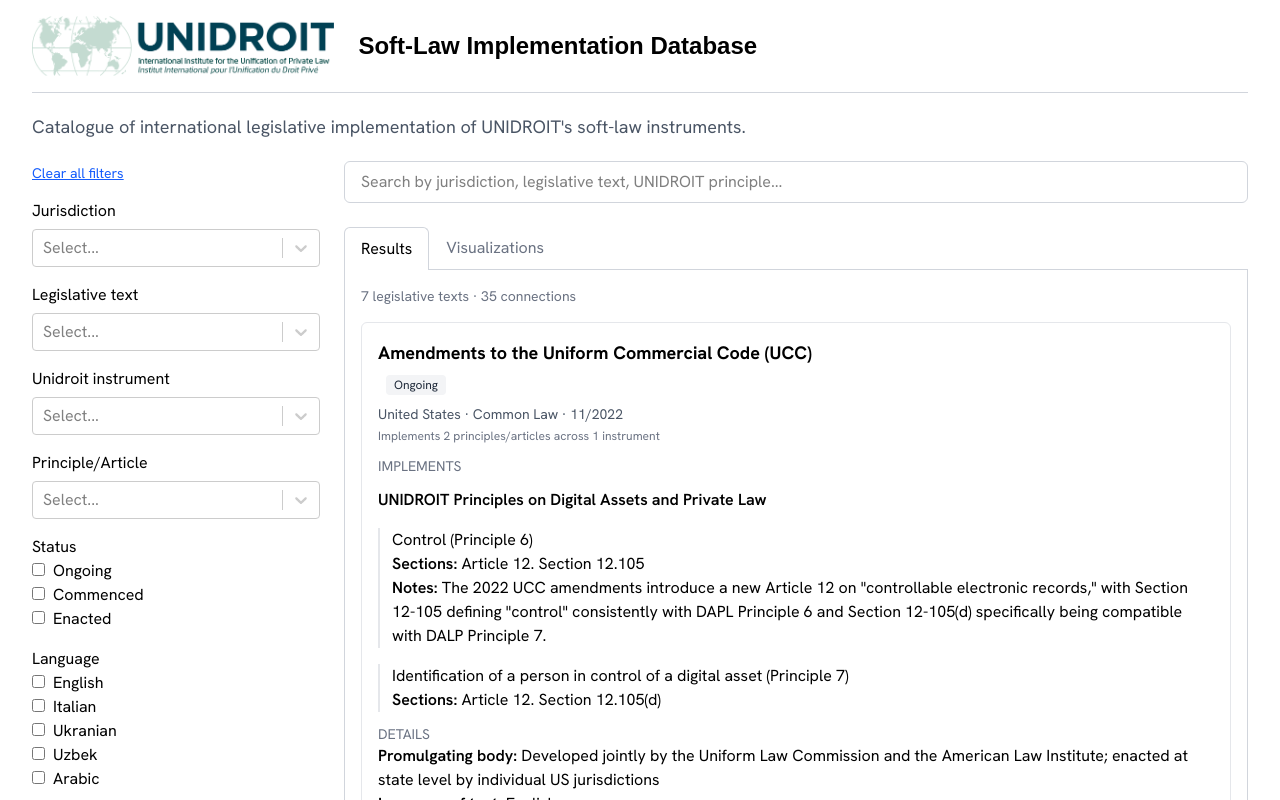
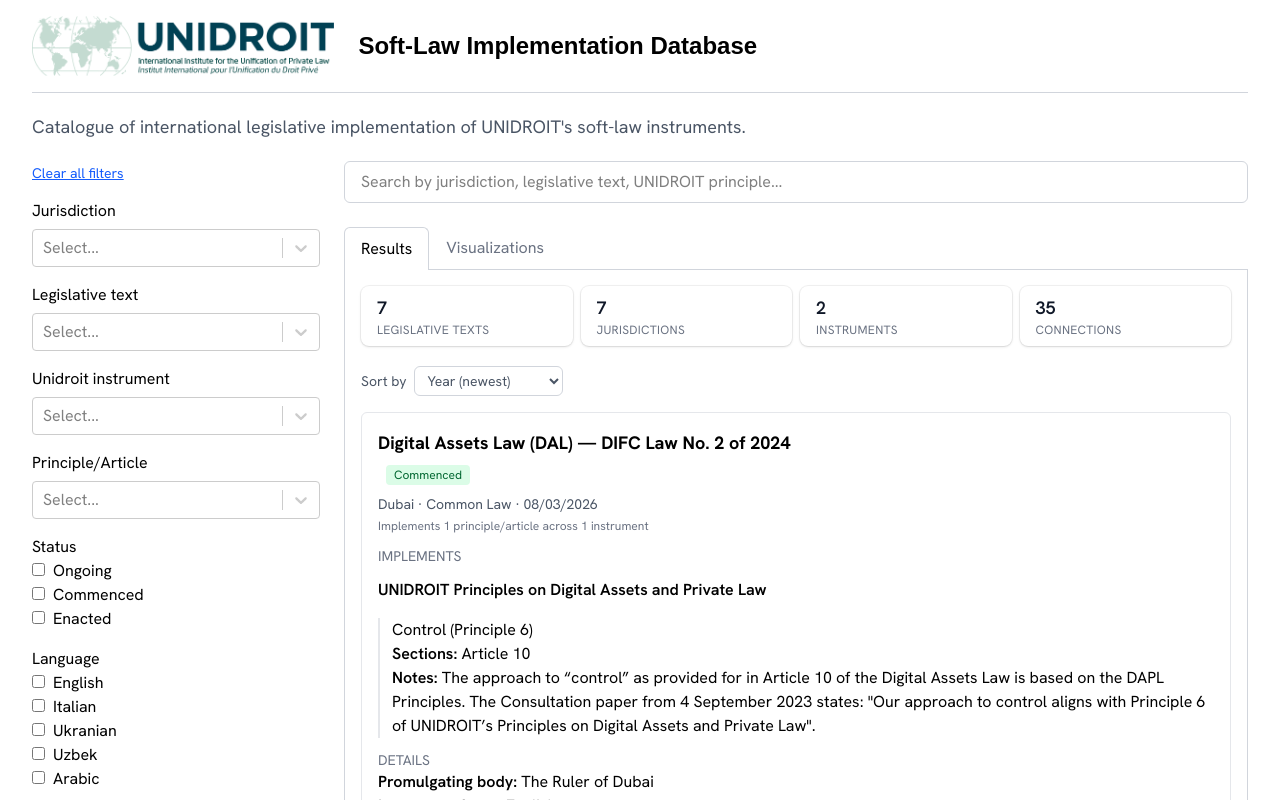
Before and after one commit to juliahuergo/unidroit-legislative-implementation-website, a React (Vite) app in the folder unidroit/: page / in a window 1280 px wide. Shown: the top 800 px of the page. Built offline with nearby package versions, Linux system fonts and the light colour scheme; a web font is replaced by a local one; what react-plotly.js would draw is missing.

Commit message:
New features added: sorting results, more information on the results obtained, new chart: graph of connections, saving filters when refreshing

```diff
--- a/unidroit/src/App.jsx
+++ b/unidroit/src/App.jsx
@@ -110,7 +110,8 @@
 }
 
 function App() {
-  //We define the variables we'll then display
+
+  const params = new URLSearchParams(window.location.search)
 
   //All the objects are stored in data
   const [data, setData] = useState([])
@@ -128,16 +129,17 @@
 
 
   //FROM the filters (the ones that the user chooses)
-  const [jurisdictions, setJurisdictions] = useState([])
-  const [texts, setTexts] = useState([])
-  const [instruments, setInstruments] = useState([])
-  const [principles, setPrinciples] = useState([])
-  const [languages, setLanguages] = useState([])
-  const [statuses, setStatuses] = useState([])
-  const [systems, setSystems] = useState([])
-  const [searched, setSearched] = useState("")
-  const [fromYear, setFromYear] = useState("")
-  const [toYear, setToYear] = useState("")
+  const [jurisdictions, setJurisdictions] = useState(() => params.getAll("jurisdiction"))
+  const [texts, setTexts] = useState(() => params.getAll("text"))
+  const [instruments, setInstruments] = useState(() => params.getAll("instrument"))
+  const [principles, setPrinciples] = useState(() => params.getAll("principle"))
+  const [languages, setLanguages] = useState(() => params.getAll("language"))
+  const [statuses, setStatuses] = useState(() => params.getAll("status"))
+  const [systems, setSystems] = useState(() => params.getAll("system"))
+  const [searched, setSearched] = useState(() => params.get("q") || "")
+  const [fromYear, setFromYear] = useState(() => params.get("from") || "")
+  const [toYear, setToYear] = useState(() => params.get("to") || "")
+  const [sortBy, setSortBy] = useState(() => params.get("sort") || "year-desc")
 
   //For the visualizations/results tabs
   const [activeTab, setActiveTab] = useState("results")
@@ -158,6 +160,25 @@
     setToYear("");
   }
 
+  useEffect(() => {
+    const p = new URLSearchParams()
+    jurisdictions.forEach(v => p.append("jurisdiction", v))
+    texts.forEach(v => p.append("text", v))
+    instruments.forEach(v => p.append("instrument", v))
+    principles.forEach(v => p.append("principle", v))
+    languages.forEach(v => p.append("language", v))
+    statuses.forEach(v => p.append("status", v))
+    systems.forEach(v => p.append("system", v))
+    if (searched) p.set("q", searched)
+    if (fromYear) p.set("from", fromYear)
+    if (toYear) p.set("to", toYear)
+    if (sortBy !== "year-desc") p.set("sort", sortBy)
+
+    const qs = p.toString()
+    window.history.replaceState(null, "", qs ? `?${qs}` : window.location.pathname)},
+    [jurisdictions, texts, instruments, principles, languages, statuses, systems, searched, fromYear, toYear, sortBy]
+  )
+
   //Filter function (texts that pass the filters)
   const caseInsensitiveSearched = searched.toLowerCase()
   const filtered = data.filter(
@@ -176,6 +197,7 @@
       (toYear === "" || row.date.split("/").at(-1) <= Number(toYear))
   )
 
+
   const grouped = Object.values(
     filtered.reduce((acc, row) => {
       (acc[row.text_id] ??= {...row,
@@ -183,6 +205,54 @@
       }).implementations.push(row)
         return acc
     }, {}))
+
+  const year = g => Number(g.date.split("/").at(-1))
+
+  const sorted = [...grouped].sort((a, b) => {
+    switch (sortBy) {
+      case "year-desc": return year(b) - year(a)
+      case "year-asc": return year(a) - year(b)
+      case "jur-asc": return a.jurisdiction.localeCompare(b.jurisdiction)
+      case "conn-desc": return b.implementations.length - a.implementations.length
+      default: return 0
+    }
+  })
+
+  const distinctJurisdictions = new Set(filtered.map(r => r.jurisdiction)).size
+  const distinctInstruments = new Set(filtered.map(r => r.principle_title)).size
+
+
+  const stats = [
+    {label: "Legislative texts", value: grouped.length},
+    {label: "Jurisdictions", value: distinctJurisdictions},
+    {label: "Instruments", value: distinctInstruments},
+    {label: "Connections", value: filtered.length}
+  ]
+
+  const arrayFilters = [
+    { label: "Jurisdiction",  values: jurisdictions, setter: setJurisdictions },
+    { label: "Text",          values: texts,         setter: setTexts },
+    { label: "Instrument",    values: instruments,   setter: setInstruments },
+    { label: "Principle",     values: principles,    setter: setPrinciples },
+    { label: "Language",      values: languages,     setter: setLanguages },
+    { label: "Status",        values: statuses,      setter: setStatuses },
+    { label: "Legal system",  values: systems,       setter: setSystems },
+  ]
+
+  const chips = []
+  for (const f of arrayFilters) {
+    for (const v of f.values) {
+      chips.push({
+        key: `${f.label}-${v}`,
+        text: `${f.label}: ${v}`,
+        remove: () => f.setter(f.values.filter(x => x !== v)),
+      })
+    }
+  }
+
+  if (searched) chips.push({key: "search", text: `Search: "${searched}"`, remove: () => setSearched("")})
+  if (fromYear) chips.push({key: "from", text: `From ${fromYear}`, remove: () => setFromYear("")})
+  if (toYear) chips.push({key: "to", text: `To ${toYear}`, remove: () => setToYear("")})
 
   return (
     <div className="px-4 md:px-8 pb-8 pt-4">
@@ -280,10 +350,45 @@
                 ? (<p className="text-gray-500">No results match these filters.</p>)
                 : (
                   <>
-                    <p className="text-sm text-gray-500 mb-4">
-                      {grouped.length} legislative {grouped.length === 1 ? "text": "texts"} · {filtered.length} connections
-                    </p>
-                    {grouped.map(group => <ResultCard key={group.id} group={group}/>)}
+                  {chips.length > 0 && (
+                    <div className="flex flex-wrap gap-2 mb-4">
+                      {chips.map(chip => (
+                        <button
+                          key={chip.key}
+                          onClick={chip.remove}
+                          className="inline-flex items-center gap-1 rounded-full bg-white ring-1 ring-black/10 px-3 py-1 text-sm text-gray-700 hover:bg-gray-100"
+                        >
+                          {chip.text}
+                          <span className="text-gray-400">✕</span>
+                        </button>
+                      ))}
+                    </div>
+                )}
+                    <div className="grid grid-cols-2 md:grid-cols-4 gap-2 mb-5">
+                      {stats.map(s => (
+                        <div key={s.label} className="rounded-lg bg-white ring-1 ring-black/5 shadow-sm px-4 py-2">
+                        <div className="text-lg font-semibold text-gray-900">{s.value}</div>
+                        <div className="text-xs uppercase tracking-wide text-gray-500">{s.label}</div>
+                        </div>
+                      ))
+                      }
+                    </div>
+
+                    <label className="flex items-center gap-2 text-sm text-gray-600 mb-4">
+                      Sort by
+                      <select
+                        value={sortBy}
+                        onChange={e => setSortBy(e.target.value)}
+                        className="border border-gray-300 rounded-md px-2 py-1 bg-white"
+                      >
+                        <option value="year-desc">Year (newest)</option>
+                        <option value="year-asc">Year (oldest)</option>
+                        <option value="jur-asc">Jurisdiction (A-Z)</option>
+                        <option value="conn-desc">Most connections</option>
+                      </select>
+
+                    </label>
+                    {sorted.map(group => <ResultCard key={group.id} group={group}/>)}
                   </>
             ))}
             {activeTab === "visualizations" && (<Charts data={filtered}/>)}
--- a/unidroit/src/Charts.jsx
+++ b/unidroit/src/Charts.jsx
@@ -3,9 +3,9 @@
 import createPlotlyComponent from "react-plotly.js/factory"
 const Plot = (createPlotlyComponent.default || createPlotlyComponent)(Plotly)
 const BLUE_SCALE = [
-    [0,   "#eff6ff"],   // lowest  → very light blue
-    [0.5, "#60a5fa"],   // middle  → medium blue
-    [1,   "#1e3a8a"],   // highest → dark navy
+    [0,   "#eff6ff"],
+    [0.5, "#60a5fa"],
+    [1,   "#1e3a8a"],
 ]
 
 function countBy(rows, key){
@@ -19,8 +19,43 @@
     )
 }
 
+
 function Charts({data}) {
     const [isMobile, setIsMobile] = useState(window.innerWidth < 768)
+
+    const FIELDS = {
+        instrument:   { label: "Instrument",        get: r => r.principle_title },
+        principle:    { label: "Principle/Article", get: r => r.subtitle },
+        text:         { label: "Legislative text",  get: r => r.text_title },
+        jurisdiction: { label: "Jurisdiction",      get: r => r.jurisdiction },
+    }
+
+    const [leftField, setLeftField] = useState("instrument")
+    const [rightField, setRightField] = useState("text")
+
+    const leftGet = FIELDS[leftField].get
+    const rightGet = FIELDS[rightField].get
+
+    const leftList = [...new Set(data.map(leftGet))]
+    const rightList = [...new Set(data.map(rightGet))]
+
+    const yPos = (i, n) => (n <= 1 ? 0.5 : i / (n - 1))
+    const leftPos = {}, rightPos = {}
+    leftList.forEach((n, i) => { leftPos[n] = [0, yPos(i, leftList.length)] })
+    rightList.forEach((n, i) => { rightPos[n] = [1, yPos(i, rightList.length)] })
+
+    const pairs = [...new Set(data.map(r => leftGet(r) + "|||" + rightGet(r)))]
+
+    const edgeX = [], edgeY = []
+    for (const pair of pairs) {
+        const [l, rr] = pair.split("|||")
+        edgeX.push(leftPos[l][0], rightPos[rr][0], null)
+        edgeY.push(leftPos[l][1], rightPos[rr][1], null)
+    }
+
+    const leftDegree = countBy(data, leftGet)
+    const rightDegree = countBy(data, rightGet)
+    const short = s => (s.length > 32 ? s.slice(0, 30) + "..." : s)
 
     useEffect(() => {
         const mq = window.matchMedia("(max-width: 767px)")
@@ -57,6 +92,62 @@
 
     return (
         <div className="overflow-x-auto">
+            <div className="flex flex-wrap items-center gap-4 mt-6 mb-2 text-sm text-gray-600">
+                <label className="flex items-center gap-2">
+                    Left
+                    <select value={leftField} onChange={e => setLeftField(e.target.value)}
+                        className="border border-gray-300 rounded-md px-2 py-1 bg-white">
+                            {Object.entries(FIELDS).map(([k, f]) => <option key={k} value={k}>{f.label}</option>)}
+                    </select>
+                </label>
+                <span className="text-gray-400">↔</span>
+                <label className="flex items-center gap-2">
+                    Right
+                    <select value={rightField} onChange={e => setRightField(e.target.value)}
+                        className="border border-gray-300 rounded-md px-2 py-1 bg-white">
+                            {Object.entries(FIELDS).map(([k, f]) => <option key={k} value={k}>{f.label}</option>)}
+                    </select>
+                </label>
+
+            </div>
+
+            {leftField === rightField ? (
+                <p className="text-sm text-gray-500 mt-2">
+                    Pick two different fields to see connections.
+                </p>
+            ) : (
+                <Plot
+                    data={[
+                        {type: "scatter", mode: "lines", x: edgeX, y: edgeY,
+                            line: {color: "#cbd5e1", width: 1}, hoverinfo: "none"},
+                        {type: "scatter", mode: "markers" + (isMobile ? "" : "+text"),
+                            x: leftList.map(n => leftPos[n][0]), y: leftList.map(n => leftPos[n][1]),
+                            text: leftList.map(short), customdata: leftList.map(n => leftDegree[n]),
+                            textposition: "middle left", textfont: {size: 10},
+                            marker: {size: leftList.map(n => 10 + leftDegree[n] * 3), color: "#1e3a8a"},
+                            hovertemplate: "%{text}<br>Connections:%{customdata}<extra></extra>"
+                        },
+                        {type: "scatter", mode: "markers" + (isMobile ? "" : "+text"),
+                            x: rightList.map(n => rightPos[n][0]), y: rightList.map(n => rightPos[n][1]),
+                            text: rightList.map(short), customdata: rightList.map(n => rightDegree[n]),
+                            textposition: "middle right", textfont: {size: 10},
+                            marker: {size: rightList.map(n => 8 + rightDegree[n] * 3), color: "#60a5fa"},
+                            hovertemplate: "%{text}<br>Connections:%{customdata}<extra></extra>"
+                        }
+                    ]}
+                    layout={{
+                        title: {text: `${FIELDS[leftField].label} ↔ ${FIELDS[rightField].label}` },
+                        showlegend: false, hovermode: "closest",
+                        xaxis: {visible: false, range: [-0.8, 1.8]},
+                        yaxis: {visible: false},
+                        margin: {l: 20, r: 20, t: 50, b: 20},
+                    }}
+                    useResizeHandler
+                    style={{width: "100%", height: isMobile ? "400px" : "650px", minWidth: isMobile ? "0px" : "600px"}}
+                />
+            )
+            }
+
             <Plot
                 data={[{type:"bar", orientation: "h", x: valsJurisdictions, y: keysJurisdictions,
                     hovertemplate: "%{y}<br>Implementations: %{x}<extra></extra>",
```
